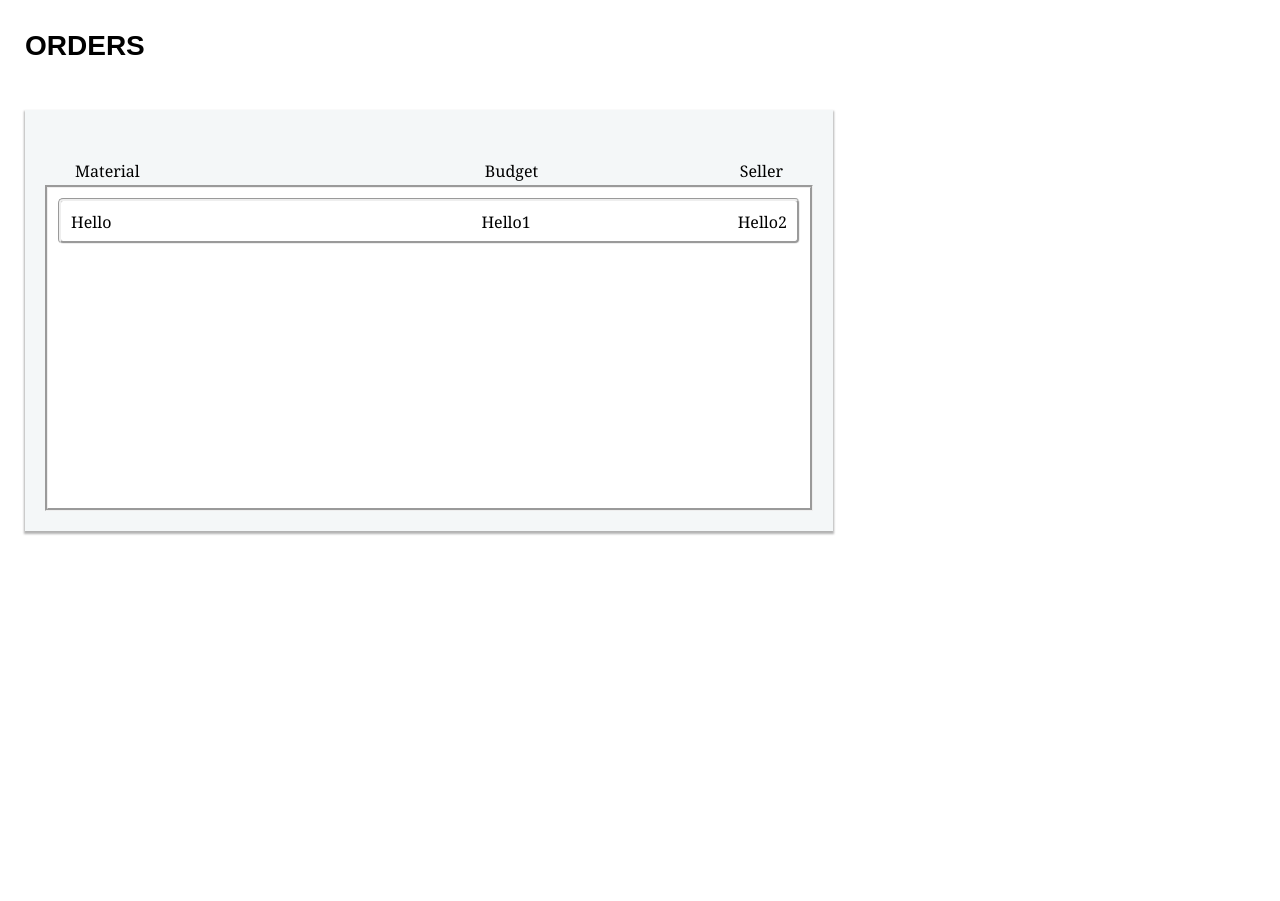
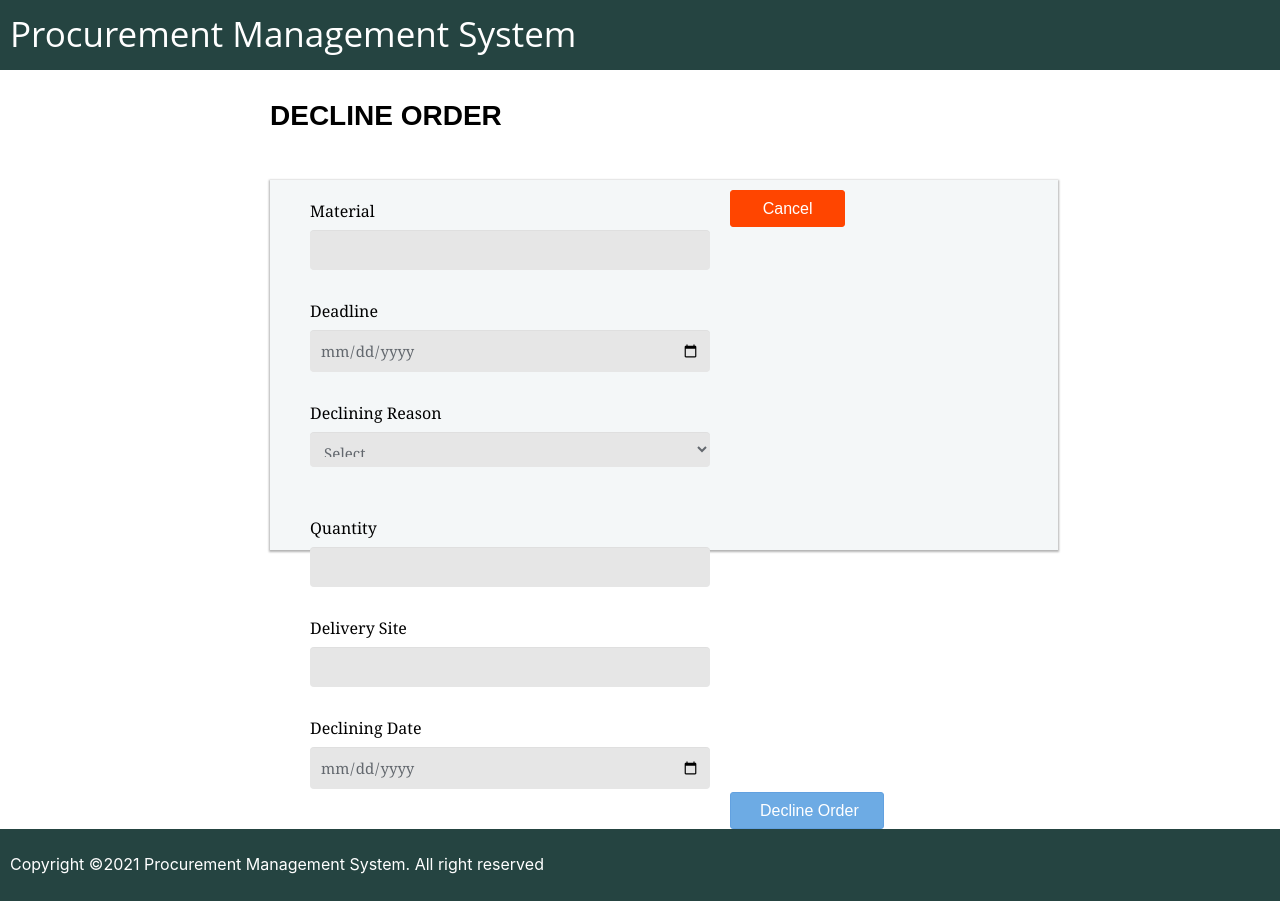
Before and after one commit to DevEngineers/CSSE-Procurement-WebApp, a React (Create React App) app: page / in a window 1280 px wide. Before the commit the page ends 800 px from the top, so only its background shows below. Built offline with nearby package versions, Linux system fonts and the light colour scheme.

Commit message:
DeclineOrder component created

```diff
--- a/src/App.js
+++ b/src/App.js
@@ -1,14 +1,20 @@
 import React from "react";
-import { BrowserRouter as Router, Switch, Route } from "react-router-dom";
+import {BrowserRouter as Router, Switch, Route} from "react-router-dom";
 import './App.css';
 import AllOrderView from "./components/AllOrderView";
+import Header from "./components/Header";
+import Footer from "./components/Footer";
+import DeclineOrder from "./components/DeclineOrder";
 
 function App() {
     return (
       <Router>
+          <Header/>
           <Switch>
-        <Route exact path="/" component={AllOrderView} />
+              <Route exact path="/" component={DeclineOrder}/>
+              <Route exact path="/l" component={AllOrderView}/>
           </Switch>
+          <Footer/>
       </Router>
     );
 }
--- a/src/components/AllOrderView.jsx
+++ b/src/components/AllOrderView.jsx
@@ -2,8 +2,27 @@ import React from "react";
 import '../styles/AllStyles.css';
 import OrderListHolder from "./OrderListHolder";
 
+const values =[
+    {
+        material:"sand",
+        budget:1000,
+        status:'pending',
+        seller:'seller 1'
+    },
+    {
+        material:"brick",
+        budget:2000,
+        status:'processing',
+        seller:'seller 2'
+    }
+]
+
 
 const AllOrderView = () => {
+
+    const onPress = () => {
+        console.log('pressed')
+    }
 
     return (
       <div>
@@ -17,10 +36,15 @@ const AllOrderView = () => {
                   <div id={'headingDiv'}>
                       <label id={'heading'}>Material</label>
                       <label id={'heading2'}>Budget</label>
-                      <label id={'heading3'}>Seller</label>
+                      <label id={'heading3'}>Order Status</label>
+                      <label id={'heading4'}>Seller</label>
                   </div>
                   <div id={'miniDiv'}>
-                      <OrderListHolder leftLabel={"Hello"} middleLabel={"Hello1"} rightLabel={"Hello2"} onPress={() => console.log('div pressed')}/>
+                      {
+                          values.map(value =>{
+                              return <OrderListHolder leftLabel={value.material} middleLabel1={value.budget} middleLabel2={value.status} rightLabel={value.seller} onPress={onPress}/>
+                          })
+                      }
                   </div>
               </div>
           </div>
--- /dev/null
+++ b/src/components/DeclineOrder.jsx
@@ -0,0 +1,56 @@
+import React from "react";
+import '../styles/AllStyles.css';
+
+
+const DeclineOrder = () => {
+
+    return (
+      <div>
+          <div>
+              <div>
+                  <div className={"box"}>
+                      <label className={"custom-underline"}>DECLINE ORDER</label>
+                  </div>
+              </div>
+              <div id={'mainFormDiv'}>
+                  <div className={'form-style-resWork'}>
+                      <div>
+                          <label>Material</label>
+                          <input type={'text'} value={''} required={'required'}/>
+                      </div>
+                      <div>
+                          <label>Deadline</label>
+                          <input type={'date'} value={''} required/>
+                      </div>
+                      <div>
+                          <label>Declining Reason</label>
+                          <select>
+                              <option>Select</option>
+                          </select>
+                      </div>
+                  </div>
+                  <div className={'form-style-resWork'}>
+                      <div>
+                          <label>Quantity</label>
+                          <input type={'text'} value={''} required/>
+                      </div>
+                      <div>
+                          <label>Delivery Site</label>
+                          <input type={'text'} value={''} required/>
+                      </div>
+                      <div>
+                          <label>Declining Date</label>
+                          <input type={'date'} value={''} required/>
+                      </div>
+                  </div>
+                  <div>
+                      <input type={'submit'} value={'Cancel'} id={'btnCancel'}/>
+                      <input type={'submit'} value={'Decline Order'} id={'btnSub'}/>
+                  </div>
+              </div>
+          </div>
+      </div>
+    )
+}
+
+export default DeclineOrder;
--- /dev/null
+++ b/src/components/Footer.jsx
@@ -0,0 +1,21 @@
+import React, {Component} from 'react';
+import '../styles/HeaderFooter.css';
+
+/**
+ * @authors : A.M Zumry & M.N.M Akeel
+ * Registration Numbers : IT19175126 & IT19153414
+ */
+
+class Footer extends Component {
+    render() {
+        return <div id={'footer'}>
+            <div id={'copyright'}>
+                <label id={'contInfoLabel'}>Copyright &copy;2021 Procurement Management System. All right
+                    reserved</label>
+                {/*<hr/>*/}
+            </div>
+        </div>
+    }
+}
+
+export default Footer;
--- /dev/null
+++ b/src/components/Header.jsx
@@ -0,0 +1,17 @@
+import React, {Component} from "react";
+import "../styles/HeaderFooter.css";
+
+/**
+ * @authors : M.N.M Akeel
+ * Registration Number : IT19153414
+ */
+
+class Header extends Component {
+    render() {
+        return <div id={"HeadDiv"}>
+            <label id={"HeadTitle"}>Procurement Management System</label>
+        </div>
+    }
+}
+
+export default Header;
--- a/src/components/OrderListHolder.jsx
+++ b/src/components/OrderListHolder.jsx
@@ -2,14 +2,15 @@ import React from "react";
 import '../styles/AllStyles.css';
 
 export default function OrderListHolder(props) {
-    const {leftLabel, middleLabel, rightLabel,onPress} = props;
+    const {leftLabel, middleLabel1, middleLabel2, rightLabel,onPress} = props;
     return (
       <div onClick={onPress} style={{cursor:'pointer'}}>
           <div id={"viewMain"}>
               <div id={"viewDiv"}>
-                      <label id={'labelName'}>{leftLabel}</label>
-                      <label id={'labelName2'}>{middleLabel}</label>
-                      <label id={'labelName3'}>{rightLabel}</label>
+                  <label id={'labelName'}>{leftLabel}</label>
+                  <label id={'labelName2'}>{middleLabel1}</label>
+                  <label id={'labelName3'}>{middleLabel2}</label>
+                  <label id={'labelName4'}>{rightLabel}</label>
               </div>
           </div>
       </div>
--- a/src/styles/AllStyles.css
+++ b/src/styles/AllStyles.css
@@ -11,14 +11,14 @@
     box-shadow: 0 2px 2px 1px rgba(0, 0, 0, 0.3);
     font-family: Georgia, "Times New Roman", Times, serif;
     background-color: #f4f7f8;
-    margin-left: 25px;
+    margin-left: 270px;
 }
 
 .box {
     position: relative;
     height: 80px;
     display: inline-block;
-    margin: 30px 0 0 25px;
+    margin: 30px 0 0 270px;
 }
 
 .custom-underline {
@@ -34,6 +34,7 @@
     border-style: groove;
     height: 40px;
     border-radius: 5px;
+    margin-bottom: 10px;
 }
 
 #miniDiv{
@@ -49,18 +50,28 @@
 }
 
 #heading{
-    padding: 10px;
+    padding: 5px;
     float: left;
+    font-weight: bold;
 }
 
 #heading2{
-    padding: 10px;
-    margin-left: 325px;
+    padding: 5px;
+    margin-left: 180px;
     float: left;
+    font-weight: bold;
 }
 #heading3{
-    padding: 10px;
+    padding: 5px;
+    float: left;
+    margin-left: 180px;
+    font-weight: bold;
+}
+
+#heading4{
+    padding: 5px;
     float: right;
+    font-weight: bold;
 }
 
 #labelName{
@@ -70,10 +81,129 @@
 
 #labelName2{
     padding: 10px;
-    margin-left: 350px;
+    margin-left: 215px;
     float: left;
 }
 #labelName3{
     padding: 10px;
+    margin-left: 200px;
+    float: left;
+}
+
+#labelName4{
+    padding: 10px;
     float: right;
 }
+
+/* ---------------------- Decline order page styles ---------------------------------------*/
+
+#mainFormDiv{
+    width: 60%;
+    height: 350px;
+    margin-left: 270px;
+    background-color: #f4f7f8;
+    box-shadow: 0 1px 2px 1px rgba(0, 0, 0, 0.3);
+    padding: 10px;
+}
+
+.form-style-resWork{
+    width: 400px;
+    padding: 10px 20px;
+    font-family: Georgia, "Times New Roman", Times, serif;
+    float: left;
+    margin:0 0 0 10px;
+}
+.form-style-resWork fieldset{
+    border: none;
+}
+.form-style-resWork legend {
+    font-size: 1.4em;
+    margin-bottom: 10px;
+}
+.form-style-resWork label {
+    display: block;
+    margin-bottom: 8px;
+}
+.form-style-resWork input[type="text"],
+.form-style-resWork input[type="date"],
+.form-style-resWork input[type="file"],
+.form-style-resWork textarea,
+.form-style-resWork select {
+    font-family: Georgia, "Times New Roman", Times, serif;
+    border: none;
+    border-radius: 4px;
+    font-size: 15px;
+    outline: 0;
+    padding: 10px;
+    width: 100%;
+    box-sizing: border-box;
+    -webkit-box-sizing: border-box;
+    -moz-box-sizing: border-box;
+    background: #e6e6e6;
+    color: #63686e;
+    -webkit-box-shadow: 0 1px 0 rgba(0,0,0,0.03) inset;
+    box-shadow: 0 1px 0 rgba(0,0,0,0.03) inset;
+    margin: 0 0 30px;
+}
+.form-style-resWork input[type="text"]:focus,
+.form-style-resWork input[type="date"]:focus,
+.form-style-resWork select:focus{
+    background: #e6e6e6;
+}
+.form-style-resWork select{
+    -webkit-appearance: menulist-button;
+    height:35px;
+}
+.form-style-resWork .number {
+    background: #1abc9c;
+    color: #fff;
+    height: 30px;
+    width: 30px;
+    display: inline-block;
+    font-size: 0.8em;
+    margin-right: 4px;
+    line-height: 30px;
+    text-align: center;
+    text-shadow: 0 1px 0 rgba(255,255,255,0.2);
+    border-radius: 15px 15px 15px 0;
+}
+
+#btnSub {
+    position: relative;
+    display: block;
+    padding: 9px 29px 8px 29px;
+    color: #FFF;
+    background: #6dabe4;
+    font-size: 16px;
+    text-align: center;
+    font-style: normal;
+    width: 20%;
+    border: 1px solid #62a1e0;
+    border-radius: 3px;
+    margin: -37px 150px 0 450px;
+    float: left;
+}
+#btnSub:hover{
+    background: #62a1e0;
+    cursor: pointer;
+}
+
+#btnCancel{
+    position: relative;
+    display: block;
+    padding: 9px 29px 8px 29px;
+    color: #FFF;
+    background: orangered;
+    font-size: 16px;
+    text-align: center;
+    font-style: normal;
+    width: 15%;
+    border: 1px solid orangered;
+    border-radius: 3px;
+    margin-left: 300px;
+}
+
+#btnCancel:hover{
+    background: orangered;
+    cursor: pointer;
+}
--- /dev/null
+++ b/src/styles/HeaderFooter.css
@@ -0,0 +1,54 @@
+/*
+**************************************************************
+  @authors : Akeel M.N.M
+  Registration Number : IT19153414
+************************************************************
+*/
+
+/* --------------- Header Styling---------------------------*/
+#HeadDiv{
+
+    background-color: #254441;
+    height: 70px;
+}
+
+#HeadTitle{
+    font-size: 35px;
+    color: white;
+    margin-top: 10px;
+    margin-left: 10px;
+    display: inline-block;
+    font-family: 'Open Sans', sans-serif;
+}
+
+/* --------------- Footer Styling---------------------------*/
+
+#footer {
+    position: relative;
+    left: 0;
+    bottom: 0;
+    display: flex;
+    background: #254441;
+    width: 100%;
+    height: 72px;
+    margin-top: 50px;
+}
+
+#copyright{
+    margin-left: 10px;
+    margin-top: 25px;
+    width: 80%;
+    height: 30px;
+}
+
+#contInfoLabel {
+    color: white;
+    font-size: 16px;
+    display: inline-block;
+}
+
+#about-footer {
+    margin-left: 54%;
+    margin-top: 1.3%;
+    width: 20%;
+}
```
Lines whose indentation alone changed are shown as unchanged.
